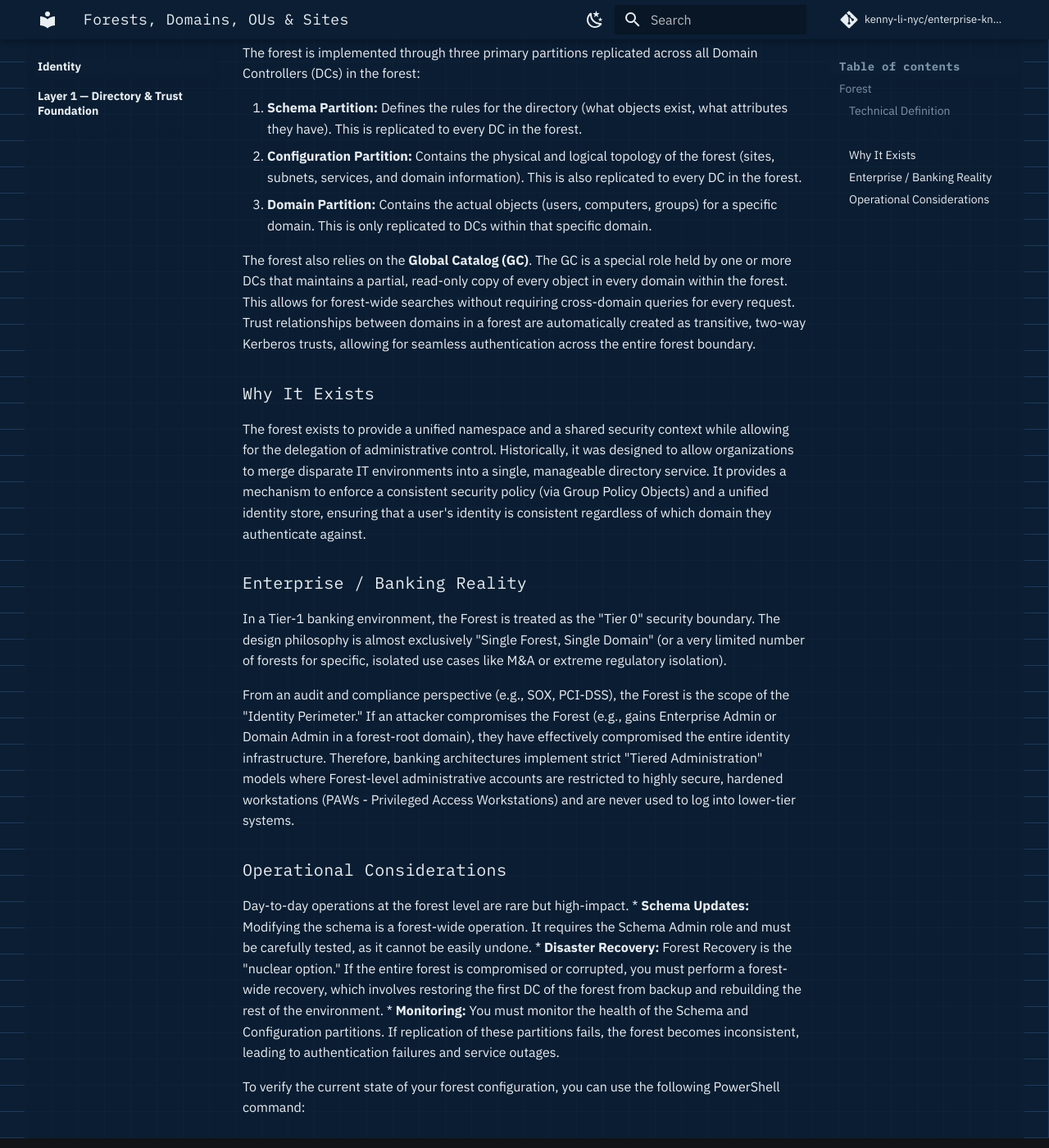
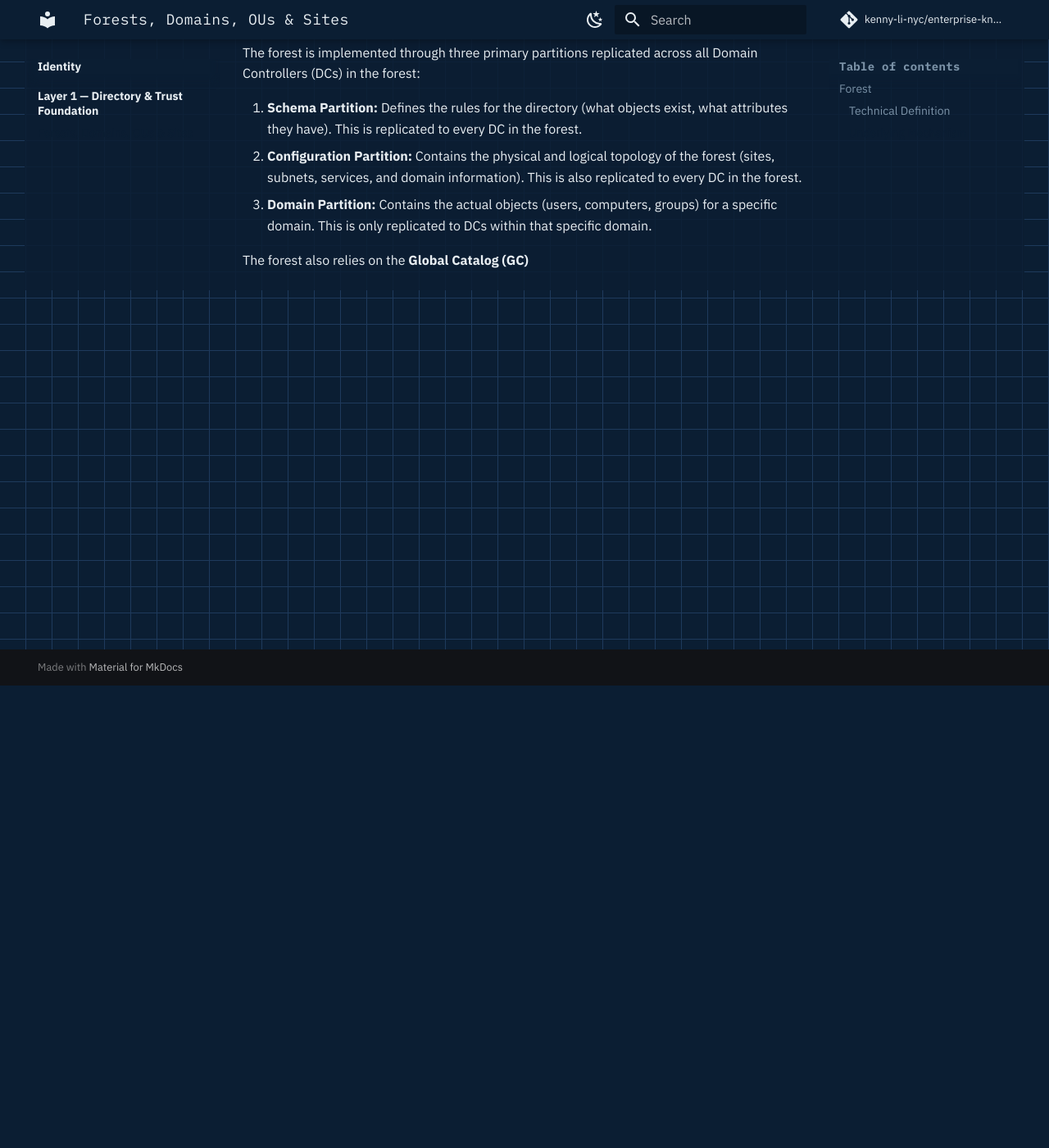
Before and after one commit to kenny-li-nyc/enterprise-knowledge-base, an MkDocs documentation site: the page built from docs/identity/layer1-directory-trust/forests-domains-ous-sites.md, in a window 1280 px wide and 1400 px high, scrolled down 564 px. Shown: the whole window at 82% size. Built offline with MkDocs 1.6.1 and Material for MkDocs 9.7.7, drawn with Linux system fonts in a browser that asks for light colours; comment, search, counter and statistics services are not loaded.

```diff
--- a/docs/identity/layer1-directory-trust/forests-domains-ous-sites.md
+++ b/docs/identity/layer1-directory-trust/forests-domains-ous-sites.md
@@ -12,20 +12,4 @@ The forest is implemented through three primary partitions replicated across all
 2.  **Configuration Partition:** Contains the physical and logical topology of the forest (sites, subnets, services, and domain information). This is also replicated to every DC in the forest.
 3.  **Domain Partition:** Contains the actual objects (users, computers, groups) for a specific domain. This is only replicated to DCs within that specific domain.
 
-The forest also relies on the **Global Catalog (GC)**. The GC is a special role held by one or more DCs that maintains a partial, read-only copy of every object in every domain within the forest. This allows for forest-wide searches without requiring cross-domain queries for every request. Trust relationships between domains in a forest are automatically created as transitive, two-way Kerberos trusts, allowing for seamless authentication across the entire forest boundary.
-
-### Why It Exists
-The forest exists to provide a unified namespace and a shared security context while allowing for the delegation of administrative control. Historically, it was designed to allow organizations to merge disparate IT environments into a single, manageable directory service. It provides a mechanism to enforce a consistent security policy (via Group Policy Objects) and a unified identity store, ensuring that a user's identity is consistent regardless of which domain they authenticate against.
-
-### Enterprise / Banking Reality
-In a Tier-1 banking environment, the Forest is treated as the "Tier 0" security boundary. The design philosophy is almost exclusively "Single Forest, Single Domain" (or a very limited number of forests for specific, isolated use cases like M&A or extreme regulatory isolation).
-
-From an audit and compliance perspective (e.g., SOX, PCI-DSS), the Forest is the scope of the "Identity Perimeter." If an attacker compromises the Forest (e.g., gains Enterprise Admin or Domain Admin in a forest-root domain), they have effectively compromised the entire identity infrastructure. Therefore, banking architectures implement strict "Tiered Administration" models where Forest-level administrative accounts are restricted to highly secure, hardened workstations (PAWs - Privileged Access Workstations) and are never used to log into lower-tier systems.
-
-### Operational Considerations
-Day-to-day operations at the forest level are rare but high-impact.
-*   **Schema Updates:** Modifying the schema is a forest-wide operation. It requires the Schema Admin role and must be carefully tested, as it cannot be easily undone.
-*   **Disaster Recovery:** Forest Recovery is the "nuclear option." If the entire forest is compromised or corrupted, you must perform a forest-wide recovery, which involves restoring the first DC of the forest from backup and rebuilding the rest of the environment.
-*   **Monitoring:** You must monitor the health of the Schema and Configuration partitions. If replication of these partitions fails, the forest becomes inconsistent, leading to authentication failures and service outages.
-
-To verify the current state of your forest configuration, you can use the following PowerShell command:
+The forest also relies on the **Global Catalog (GC)**
```
